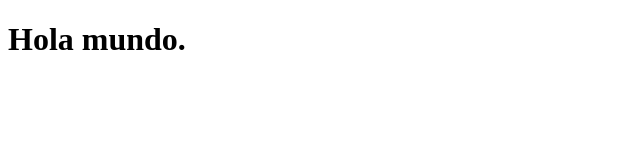
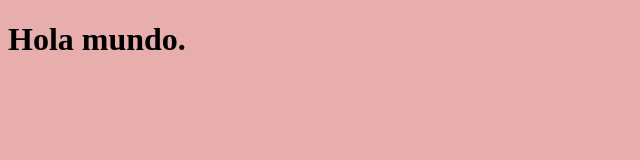
Before and after one commit to alxcolque/test-git-web, a plain HTML site: page index.html in a window 1280 px wide. Shown: the whole page, without its empty margins (0-640 px from the left). Drawn offline with Linux system fonts and the light colour scheme.

Commit message:
added style background red

```diff
--- a/index.html
+++ b/index.html
@@ -5,6 +5,7 @@
     <meta http-equiv="X-UA-Compatible" content="IE=edge">
     <meta name="viewport" content="width=device-width, initial-scale=1.0">
     <title>MiWEB</title>
+    <link rel="stylesheet" href="style.css">
 </head>
 <body>
     <h1>Hola mundo.</h1>
--- /dev/null
+++ b/style.css
@@ -0,0 +1,3 @@
+body{
+    background: rgb(232, 173, 173);
+}
```
